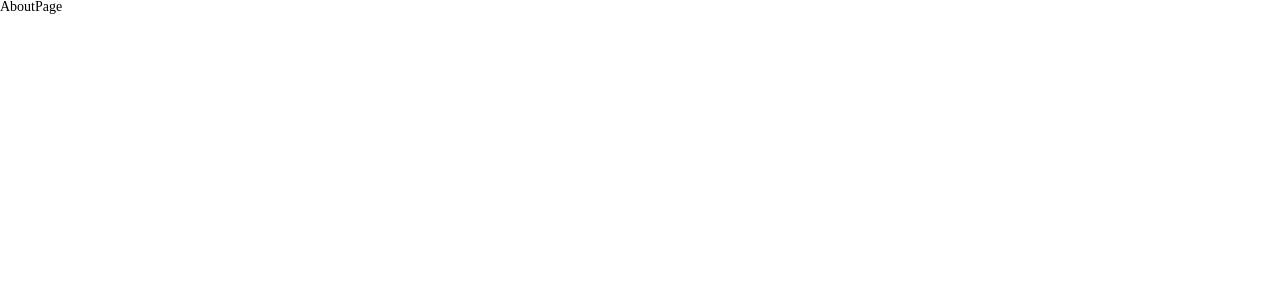
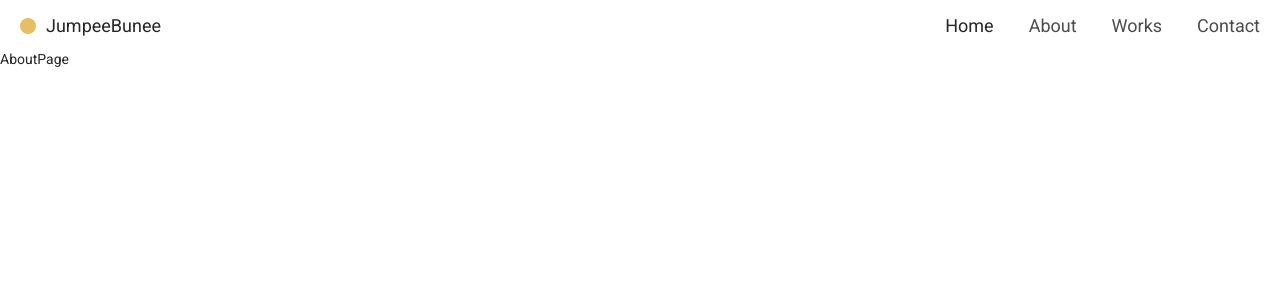
Before and after one commit to jumpeebunee/jumpeebunee-website, a React (Create React App) app: page /about in a window 1280 px wide. Shown: the top 300 px of the page. Built offline with nearby package versions, Linux system fonts and the light colour scheme.

Commit message:
feat: add nav-bar

```diff
--- a/src/App.tsx
+++ b/src/App.tsx
@@ -1,13 +1,15 @@
 import React from 'react'
 import { BrowserRouter } from 'react-router-dom'
 import AppRouter from './components/AppRouter'
+import Navigation from './components/Navigation';
 
 const App = () => {
   return (
     <BrowserRouter>
+      <Navigation/>
       <AppRouter/>
     </BrowserRouter>
-  )
-}
+  );
+};
 
-export default App
+export default App;
--- /dev/null
+++ b/src/components/Navigation.tsx
@@ -0,0 +1,22 @@
+import React from 'react'
+import { Link } from 'react-router-dom';
+
+const Navigation = () => {
+  return (
+    <header className='header'>
+        <div className='container header__navigation'>
+            <Link className='header__logo' to='/'>JumpeeBunee</Link>
+            <nav className='header__nav'>
+                <ul>
+                    <li><a className='header__nav-link header__nav-link_active' href='#home'>Home</a></li>
+                    <li><Link className='header__nav-link' to="about">About</Link></li>
+                    <li><a className='header__nav-link' href='#works'>Works</a></li>
+                    <li><a className='header__nav-link' href='#contact'>Contact</a></li>
+                </ul>
+            </nav>
+        </div>
+    </header>
+  );
+};
+
+export default Navigation;
--- a/src/styles/style.css
+++ b/src/styles/style.css
@@ -1 +1,57 @@
-/*# sourceMappingURL=style.css.map */
+@import url("https://fonts.googleapis.com/css2?family=Lato&family=Roboto:wght@400;500&display=swap");
+* {
+  font-family: Roboto;
+  color: #262626;
+}
+
+.container {
+  max-width: 1440px;
+  margin-left: auto;
+  margin-right: auto;
+  padding-left: 20px;
+  padding-right: 20px;
+}
+
+.header {
+  padding-top: 15px;
+  padding-bottom: 15px;
+  font-family: Lato;
+}
+
+.header__navigation {
+  display: flex;
+  align-items: center;
+  justify-content: space-between;
+}
+
+.header__logo {
+  display: flex;
+  align-items: center;
+  font-size: 18px;
+  line-height: 22px;
+}
+.header__logo::before {
+  content: "";
+  display: block;
+  width: 16px;
+  height: 16px;
+  margin-right: 10px;
+  background-color: #E6BE63;
+  border-radius: 50%;
+}
+
+.header__nav ul {
+  display: flex;
+  align-items: center;
+  gap: 35px;
+}
+
+.header__nav-link {
+  font-size: 18px;
+  line-height: 22px;
+  color: rgba(0, 0, 0, 0.7);
+}
+
+.header__nav-link_active {
+  color: #262626;
+}/*# sourceMappingURL=style.css.map */
--- a/src/styles/style.scss
+++ b/src/styles/style.scss
@@ -0,0 +1,62 @@
+@import url('https://fonts.googleapis.com/css2?family=Lato&family=Roboto:wght@400;500&display=swap');
+
+* {
+    font-family: Roboto;
+    color: #262626;
+}
+
+.container {
+    max-width: 1440px;
+    margin-left: auto;
+    margin-right: auto;
+    padding-left: 20px;
+    padding-right: 20px;
+}
+
+.header {
+    padding-top: 15px;
+    padding-bottom: 15px;
+    font-family: Lato;
+}
+
+.header__navigation {
+    display: flex;
+    align-items: center;
+    justify-content: space-between;
+}
+
+.header__logo {
+    display: flex;
+    align-items: center;
+    font-size: 18px;
+    line-height: 22px;
+
+    &::before {
+        content: '';
+        display: block;
+        width: 16px;
+        height: 16px;
+        margin-right: 10px;
+        background-color: #E6BE63;
+        border-radius: 50%;
+    }
+}
+
+.header__nav {
+    ul {
+        display: flex;
+        align-items: center;
+        gap: 35px;
+    }
+}
+
+.header__nav-link {
+    font-size: 18px;
+    line-height: 22px;
+    color: rgba(0, 0, 0, 0.7);
+}
+
+
+.header__nav-link_active {
+    color: #262626;
+}
```
Also changed, not shown: 1 other file (tests, documents, lock files or other folders).
